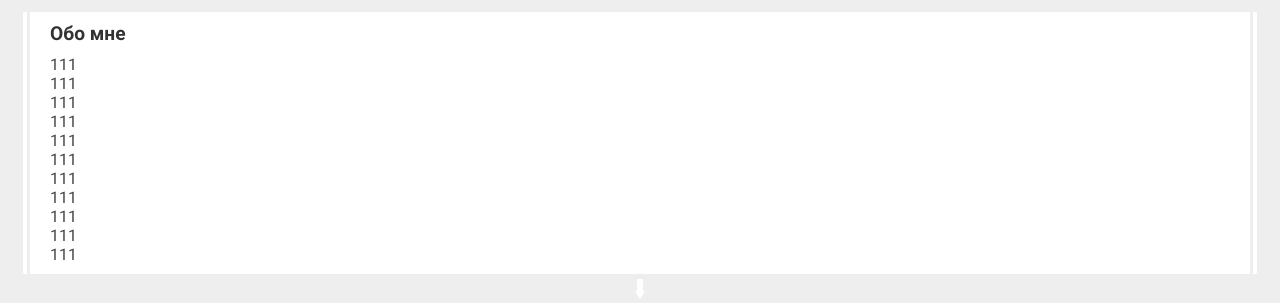
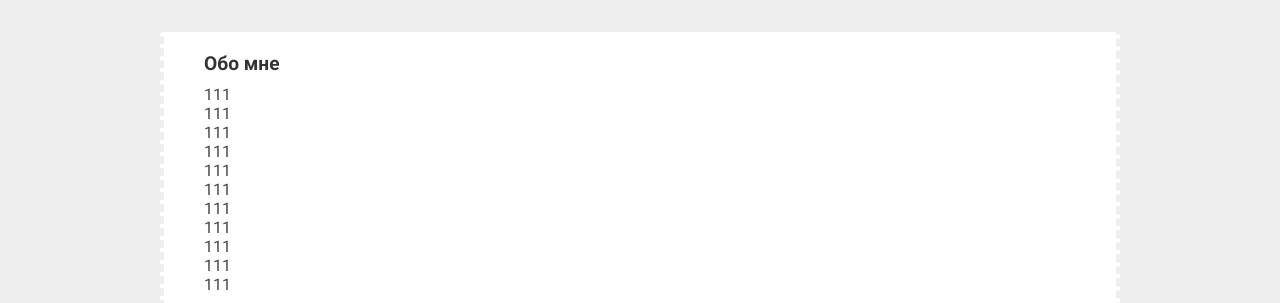
Before and after one commit to geooooo/landing, a website: page src/index.html in a window 1280 px wide. Shown: the part 86-389 px from the top of the page. Drawn offline with nearby package versions, Linux system fonts and the light colour scheme.

Commit message:
some adaptive

```diff
--- a/src/main.js
+++ b/src/main.js
@@ -2,8 +2,6 @@ function main() {
     window.addEventListener("load", onWindowLoad);
 }
 
-function onWindowLoad() {
-
-}
+function onWindowLoad() {}
 
 main();
--- a/src/styles.css
+++ b/src/styles.css
@@ -30,6 +30,7 @@ body {
     justify-content: space-between;
     background-color: var(--page-background-color);
     color: var(--text-color);
+    min-width: 300px;
 }
 
 .header,
@@ -127,8 +128,8 @@ body {
     width: 100%;
     border-radius: 4px;
     box-sizing: border-box;
-    border-left: 10px double var(--page-background-color);
-    border-right: 10px double var(--page-background-color);
+    border-left: 4px dashed var(--page-background-color);
+    border-right: 4px dashed var(--page-background-color);
 }
 
 .header h1 {
@@ -161,3 +162,21 @@ body {
 .section-achievements {}
 
 .section-interests {} */
+
+@media screen and (min-width: 768px) {
+    .header,
+    .section,
+    .footer {
+        padding: 20px 40px;
+    }
+
+    .content {
+        padding: 0 160px;
+    }
+
+    .join-line {
+        margin: 20px 0;
+        width: 40px;
+        height: 20px;
+    }
+}
```
Also changed, not shown: README.md.
